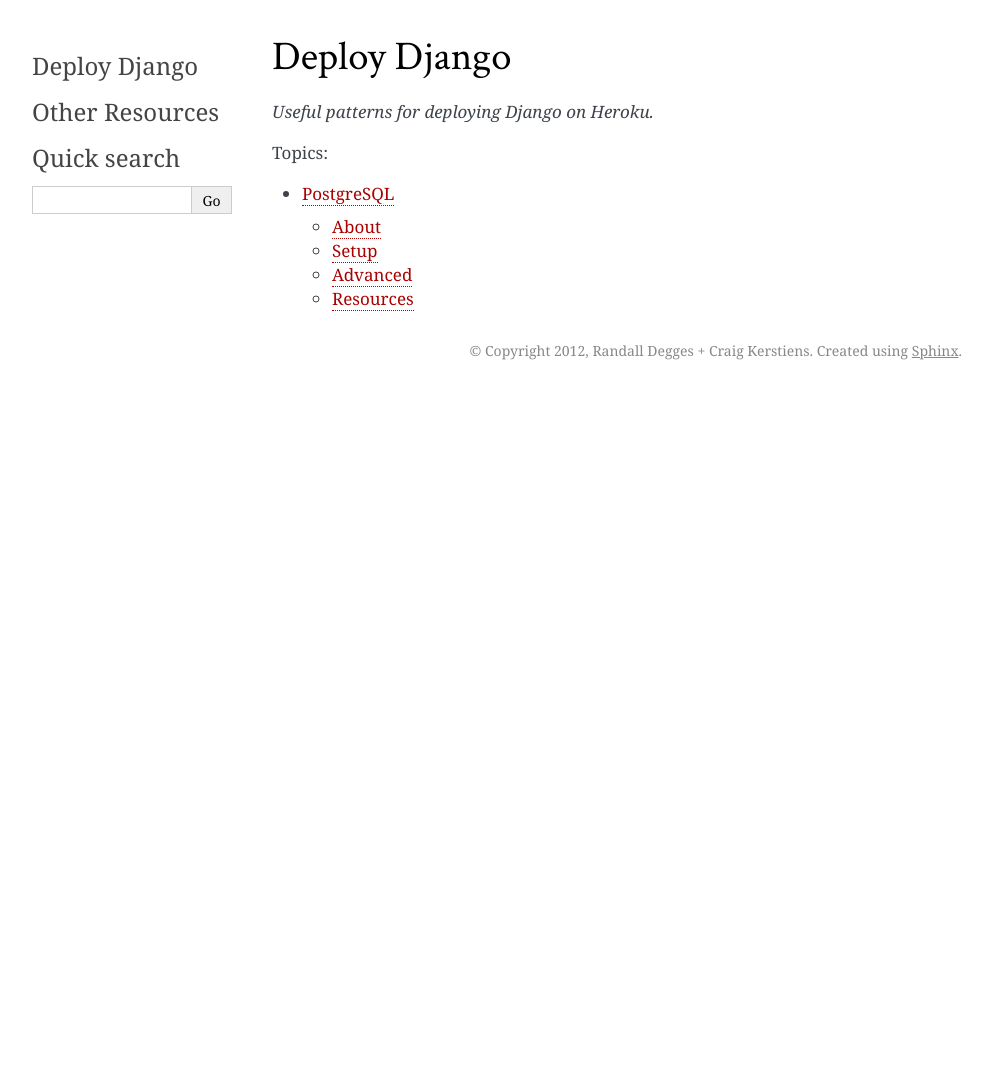
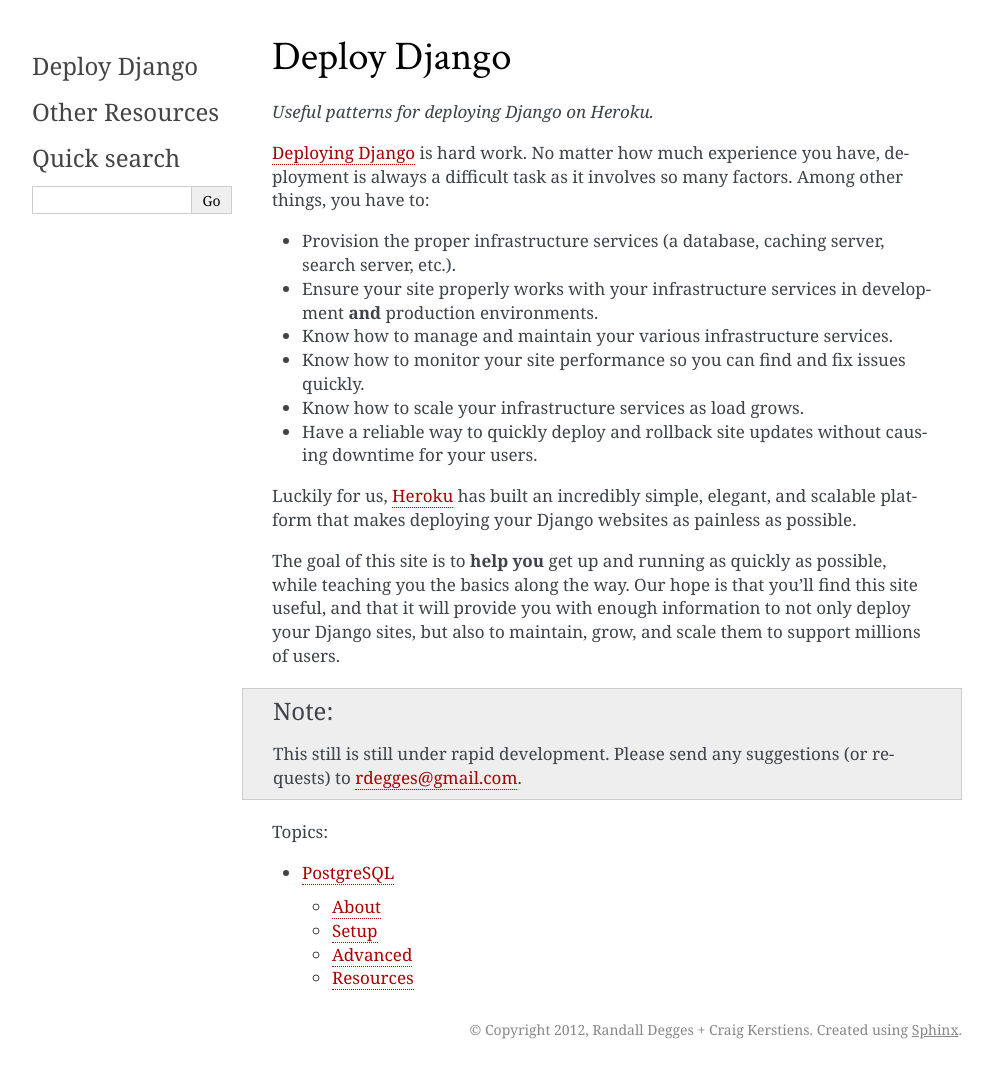
Before and after one commit to perryyo/deploydjango.com, a Sphinx documentation site: the page built from source/index.rst, in a window 1280 px wide. Shown: the whole page, without its empty margins (148-1141 px from the left). Built offline with Sphinx 7.4.7, drawn with Linux system fonts in a browser that asks for light colours; before the commit the page ends 900 px from its top, so only the background shows below that.

Commit message:
Sexifying our home page.

```diff
--- a/source/index.rst
+++ b/source/index.rst
@@ -2,6 +2,40 @@
 =============
 
 *Useful patterns for deploying Django on Heroku.*
+
+`Deploying Django <http://rdegges.com/deploying-django>`_ is hard work. No
+matter how much experience you have, deployment is always a difficult task as
+it involves so many factors. Among other things, you have to:
+
+- Provision the proper infrastructure services (a database, caching server,
+  search server, etc.).
+
+- Ensure your site properly works with your infrastructure services in
+  development **and** production environments.
+
+- Know how to manage and maintain your various infrastructure services.
+
+- Know how to monitor your site performance so you can find and fix issues
+  quickly.
+
+- Know how to scale your infrastructure services as load grows.
+
+- Have a reliable way to quickly deploy and rollback site updates without
+  causing downtime for your users.
+
+Luckily for us, `Heroku <http://www.heroku.com/>`_ has built an incredibly
+simple, elegant, and scalable platform that makes deploying your Django
+websites as painless as possible.
+
+The goal of this site is to **help you** get up and running as quickly as
+possible, while teaching you the basics along the way. Our hope is that you'll
+find this site useful, and that it will provide you with enough information to
+not only deploy your Django sites, but also to maintain, grow, and scale them
+to support millions of users.
+
+.. note::
+    This still is still under rapid development. Please send any suggestions
+    (or requests) to rdegges@gmail.com.
 
 Topics:
 
```
